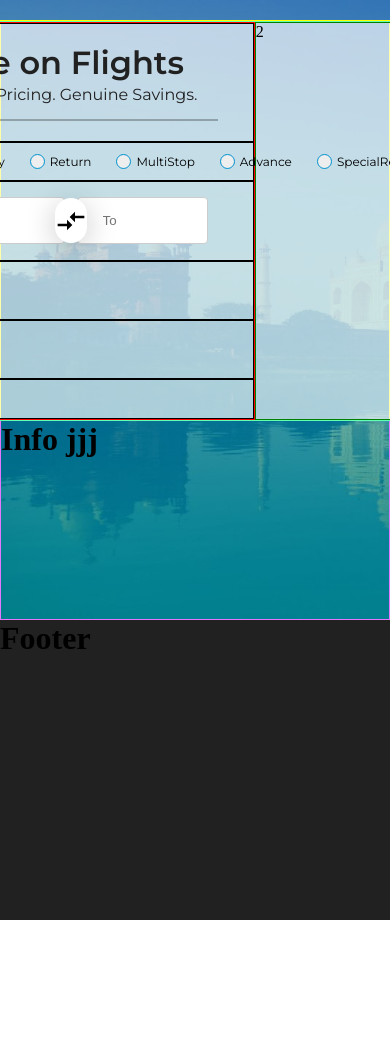
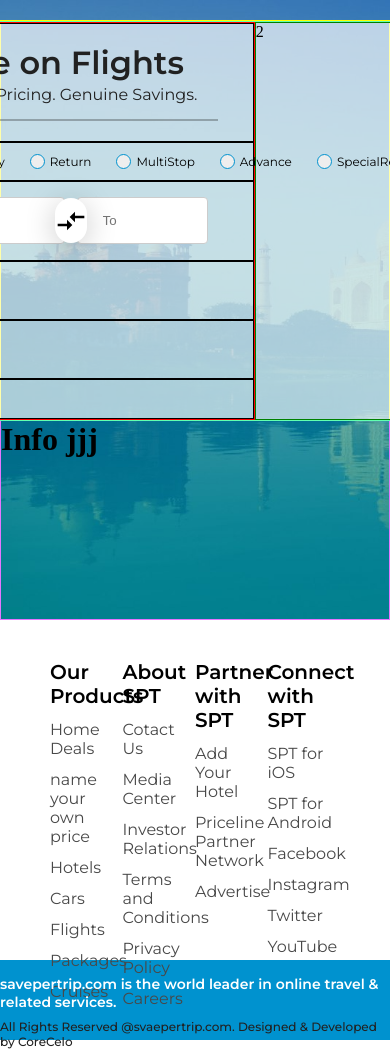
Before and after one commit to sidd82/spt, a React (Create React App) app: page /home in a window 390 px wide. Shown: the top 1049 px of the page. Before the commit the page ends 920 px from the top, so only its background shows below. Built offline with nearby package versions, Linux system fonts and the light colour scheme.

Commit message:
Footer Done for Desktop/Tablet

```diff
--- a/src/B2C/Symbols/Footer/Footer.jsx
+++ b/src/B2C/Symbols/Footer/Footer.jsx
@@ -3,9 +3,61 @@ import "./footerstyle.css";
 
 const Footer = () => {
   return (
+    <div className="footer-wrapper-spt">
     <div className="footer-container-spt">
-      <h1>Footer</h1>
+      <div className="footer-list-spt">
+        <div className="list-title-spt">Our Products</div>
+          <div className="list-item-spt">
+            <a href="#">Home Deals</a>
+            <a href="#">name your own price</a>
+            <a href="#">Hotels</a>
+            <a href="#">Cars</a>
+            <a href="#">Flights</a>
+            <a href="#">Packages</a>
+            <a href="#">Cruises</a>
+          </div>
+      </div>
+
+      <div className="footer-list-spt">
+        <div className="list-title-spt">About SPT</div>
+          <div className="list-item-spt">
+              <a href="#">Cotact Us</a>
+              <a href="#">Media Center</a>
+              <a href="#">Investor Relations</a>
+              <a href="#">Terms and Conditions</a>
+              <a href="#">Privacy Policy</a>
+              <a href="#">Careers</a>
+          </div>
+      </div>
+
+      <div className="footer-list-spt">
+        <div className="list-title-spt">Partner with SPT</div>
+          <div className="list-item-spt">
+              <a href="#">Add Your Hotel</a>
+              <a href="#">Priceline Partner Network</a>
+              <a href="#">Advertise</a>
+            </div>
+      </div>
+
+      <div className="footer-list-spt">
+        <div className="list-title-spt">Connect with SPT</div>
+          <div className="list-item-spt">
+              <a href="#">SPT for iOS</a>
+              <a href="#">SPT for Android</a>
+              <a href="#">Facebook</a>
+              <a href="#">Instagram</a>
+              <a href="#">Twitter</a>
+              <a href="#">YouTube</a>
+            </div>
+      </div>
+      </div>
+      <div className="footer-bottom-spt">
+        <div className="bottom-text-spt">savepertrip.com is  the world leader in online travel & related services.</div>
+        <div className="footer-copyright-spt">All Rights Reserved @svaepertrip.com. Designed & Developed by CoreCelo</div>
+      </div>
     </div>
+
+
   );
 };
 
--- a/src/B2C/Symbols/Footer/footerstyle.css
+++ b/src/B2C/Symbols/Footer/footerstyle.css
@@ -1,4 +1,61 @@
 .footer-container-spt {
+  display: flex;
   height: 300px;
-  background-color: #212121;
+  background-color: #ffffff;
+  margin-top: 40px;
+  padding: 0 50px;
 }
+
+.footer-list-spt{
+  justify-content: center;
+  align-items: center;
+  width: 25%;
+  height: 100%;
+
+}
+
+.list-title-spt{
+  font-family: "Montserrat", sans-serif;
+  font-weight: 600;
+  font-size: 20px;
+}
+
+.list-item-spt{
+  display: flex;
+  flex-direction: column;
+  justify-content: center;
+}
+
+.list-item-spt a{
+  font-family: "Montserrat", sans-serif;
+  font-weight: 400;
+  font-size: 16px;
+  color: #484848;
+  text-decoration: none;
+  margin-top: 12px;
+}
+
+.footer-bottom-spt{
+  display: flex;
+  align-items: center;
+  flex-direction: column;
+  height: 80px;
+  width: 100%;
+  background-color: #0092CF;
+}
+
+.bottom-text-spt{
+  margin-top: 15px;
+  font-family: "Montserrat", sans-serif;
+  font-weight: 600;
+  font-size: 14px;
+  color: #ffffff;
+}
+
+.footer-copyright-spt{
+  margin-top: 8px;
+  font-family: "Montserrat", sans-serif;
+  font-weight: 500;
+  font-size: 12px;
+  color: #212121;
+}
--- a/src/B2C/Symbols/NavBar/NavBar.jsx
+++ b/src/B2C/Symbols/NavBar/NavBar.jsx
@@ -11,7 +11,7 @@ const NavBar = () => {
 
         <div className="navbar-icon-wrapper-spt">
           <div className="navbar-icon-spt">
-            <MdFlight size='2.5rem'/>
+            <MdFlight size='2.5rem' style={{transform: "rotate(45deg)"}}/>
           </div>
           <div className="icon-text-spt">
               <p>Flight</p>
```
